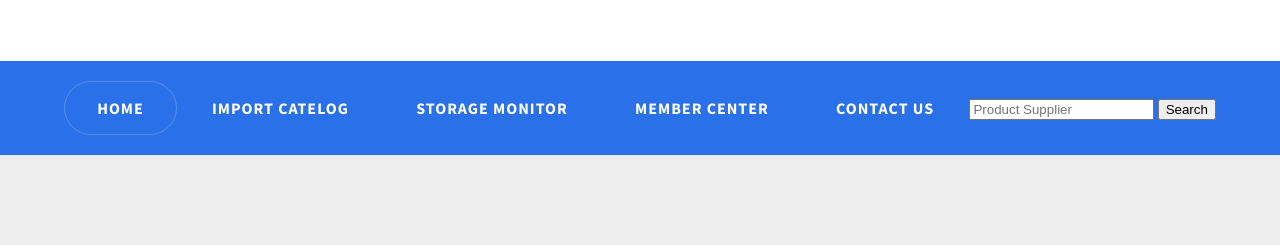
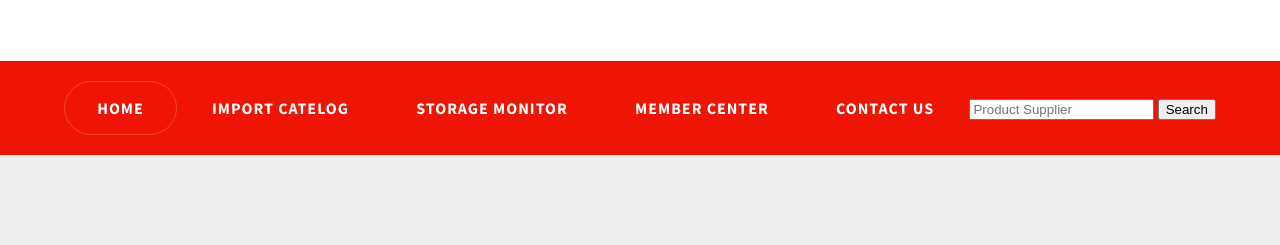
Before and after one commit to OctopusWebDesign/UserWeb, a plain HTML site: page index.html in a window 1280 px wide. Shown: the part 117-362 px from the top of the page. Drawn offline with Linux system fonts and the light colour scheme.

Commit message:
Update default.css

```diff
--- a/default.css
+++ b/default.css
@@ -232,7 +232,7 @@
 
 	#header
 	{
-		background: #2A70E8;
+		background: #ef1404;
 	}
 
 /*********************************************************************************/
```
